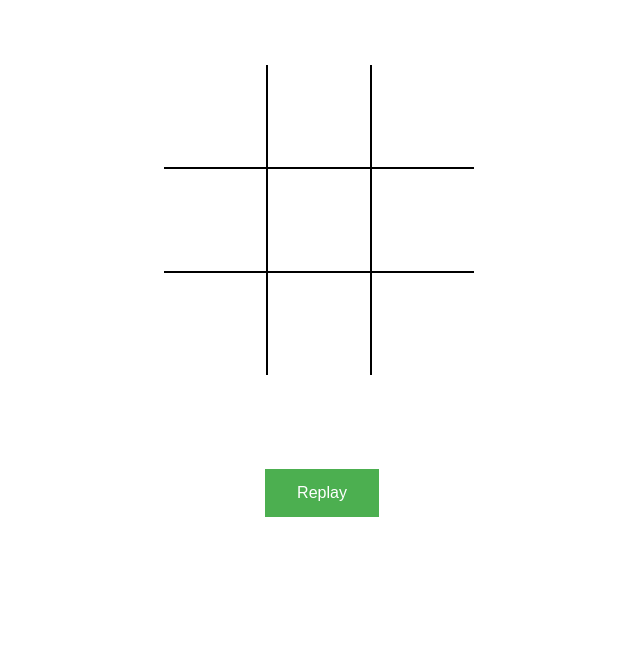
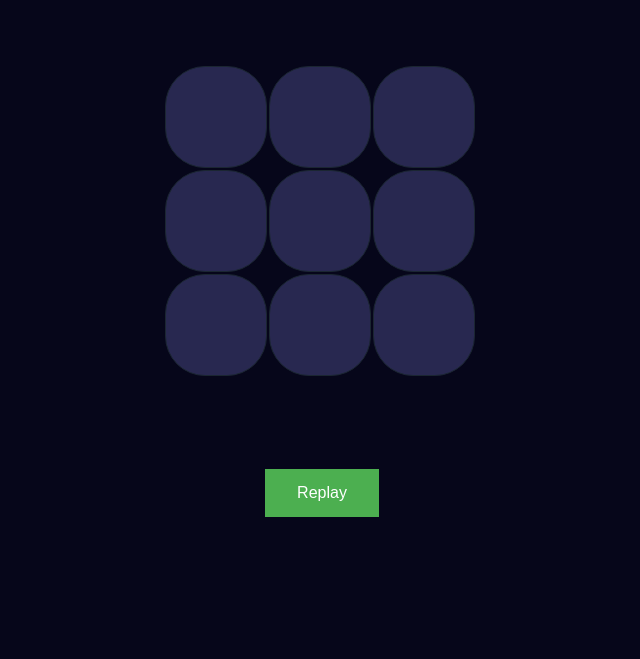
Before and after one commit to iquhack-if-it-quacks/iquhack-if-it-quacks, a plain HTML site: page index.html in a window 1280 px wide. Shown: the part 141-800 px from the top of the page, without its empty margins (318-958 px from the left). Drawn offline with Linux system fonts and the light colour scheme.

Commit message:
changed html and css but unable to access server on my machine

```diff
--- a/index.html
+++ b/index.html
@@ -12,19 +12,19 @@
     <h2>Tic Tac Toe</h2>
     <table>
         <tr>
-            <td class="cell" id="0"></td>
-            <td class="cell" id="1"></td>
-            <td class="cell" id="2"></td>
+            <td><div class="cell" id="0"></div></td>
+            <td><div class="cell" id="1"></div></td>
+            <td><div class="cell" id="2"></div></td>
         </tr>
         <tr>
-            <td class="cell" id="3"></td>
-            <td class="cell" id="4"></td>
-            <td class="cell" id="5"></td>
+            <td><div class="cell" id="3"></div></td>
+            <td><div class="cell" id="4"></div></td>
+            <td><div class="cell" id="5"></div></td>
         </tr>
         <tr>
-            <td class="cell" id="6"></td>
-            <td class="cell" id="7"></td>
-            <td class="cell" id="8"></td>
+            <td><div class="cell" id="6"></div></td>
+            <td><div class="cell" id="7"></div></td>
+            <td><div class="cell" id="8"></div></td>
         </tr>
     </table>
     <div class="endgame">
--- a/style.css
+++ b/style.css
@@ -1,27 +1,35 @@
 body{
-    background-color: white;
+    background-color: #06061a;
 }
 
 h2 {
     font-size: 400%;
     text-align: center;
+    color: white;
 }
 
 table {
+    margin: 0 auto;
     border-collapse: collapse;
     position: absolute;
     margin: 2% 10% 10% 37%;
  }
 
  td {
-     border: 2px solid rgb(0,0,0);
+    cursor: pointer;
+ }
+
+ .cell {
+    border-radius: 40px;
+    vertical-align: middle;
+    border: 1px solid #1b2632;
+    background-color: #282850;
+    border-radius: 40px;
     height: 100px;
     width: 100px;
     text-align: center;
-     vertical-align: middle;
     font-family:Cambria, Cochin, Georgia, Times, 'Times New Roman', serif;
     font-size: 65px;
-     cursor: pointer;
  }
 
  table tr:first-child td {
```
Lines whose indentation alone changed are shown as unchanged.
